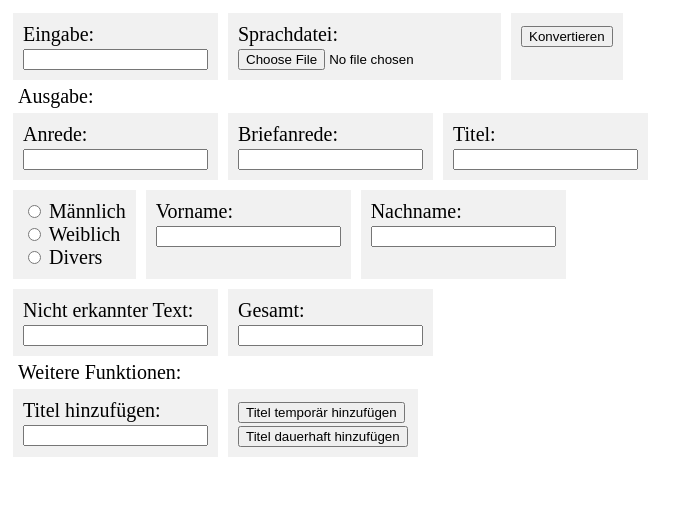
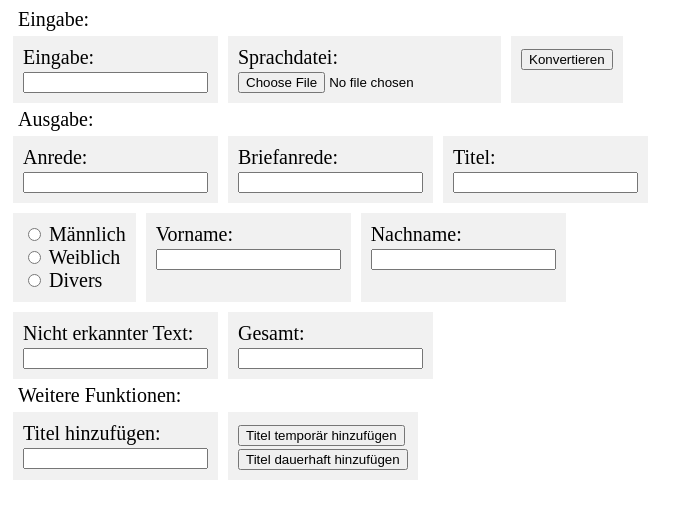
Before and after one commit to Tobias172/SWQ, a plain HTML site: page index.html in a window 1280 px wide. Shown: the whole page, without its empty margins (0-698 px from the left). Drawn offline with Linux system fonts and the light colour scheme.

Commit message:
added heading for input

```diff
--- a/index.html
+++ b/index.html
@@ -8,7 +8,8 @@
 <form id="ContactSplit" name="ContactSplit">
 	<div>
 		<!-- Input for Contact Splitter -->
-		<div class="flex-container">
+		<label id="iInputSection" class="heading">Eingabe:</label><br>
+		<div id="iInputSection" name="iInputSection"  class="flex-container">
 			<!-- Input for Contact to be split -->
 			<div>
 				<label for="iInput">Eingabe:</label><br>
```
